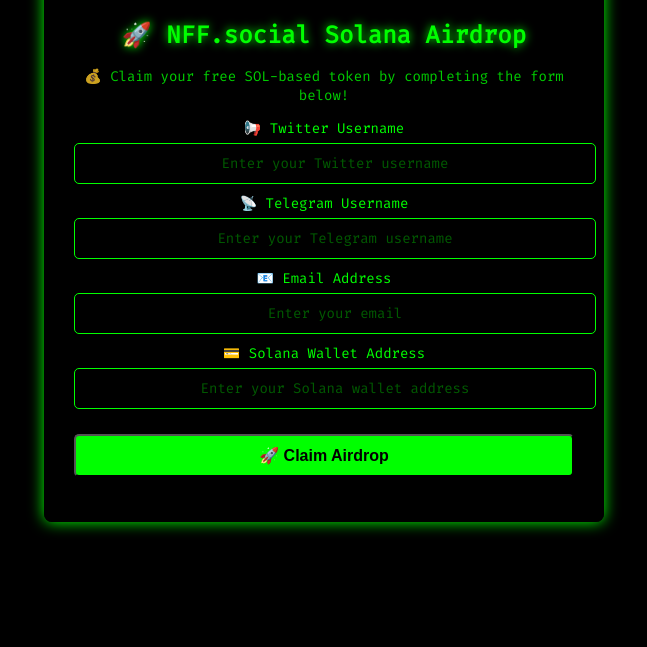
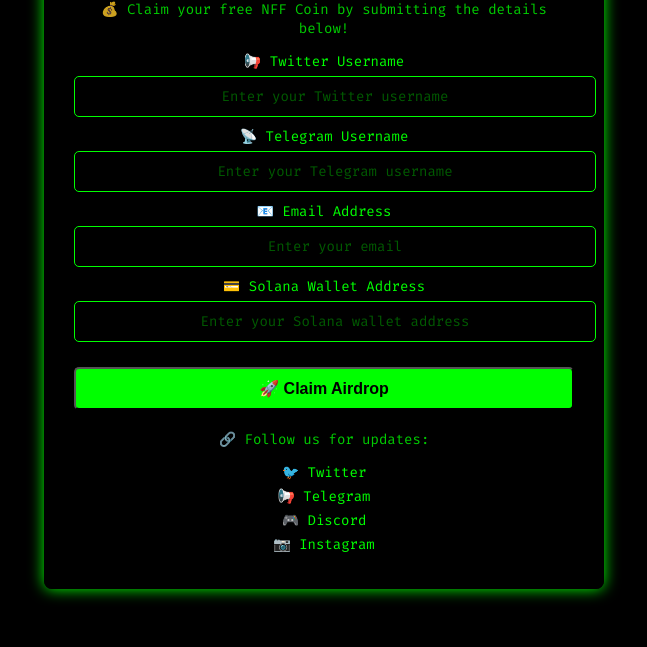
Before and after one commit to aditya140505/nff-social-site, a plain HTML site: page index.html in a window 1280 px wide. Shown: the part 153-800 px from the top of the page, without its empty margins (316-963 px from the left). Drawn offline with Linux system fonts and the light colour scheme.

Commit message:
index.html

```diff
--- a/index.html
+++ b/index.html
@@ -3,7 +3,7 @@
 <head>
     <meta charset="UTF-8">
     <meta name="viewport" content="width=device-width, initial-scale=1.0">
-    <title>NFF.social – Solana Airdrop</title>
+    <title>NFF Coin Airdrop</title>
 
     <!-- Google reCAPTCHA -->
     <script src="https://www.google.com/recaptcha/api.js" async defer></script>
@@ -14,8 +14,8 @@
 <body>
 
     <div class="terminal">
-        <h1>🚀 NFF.social Solana Airdrop</h1>
-        <p>💰 Claim your free SOL-based token by completing the form below!</p>
+        <h1>🚀 NFF Coin Airdrop</h1>
+        <p>💰 Claim your free NFF Coin by submitting the details below!</p>
 
         <form id="airdropForm">
             <label>📢 Twitter Username</label>
@@ -37,6 +37,15 @@
         </form>
 
         <p class="message" id="message"></p>
+
+        <!-- Social Media Links -->
+        <div class="social-links">
+            <p>🔗 Follow us for updates:</p>
+            <a href="https://twitter.com/NFFsocial" target="_blank">🐦 Twitter</a>
+            <a href="https://t.me/NFFsocial" target="_blank">📢 Telegram</a>
+            <a href="https://discord.gg/NFFsocial" target="_blank">🎮 Discord</a>
+            <a href="https://instagram.com/NFFsocial" target="_blank">📷 Instagram</a>
+        </div>
     </div>
 
     <script>
```
